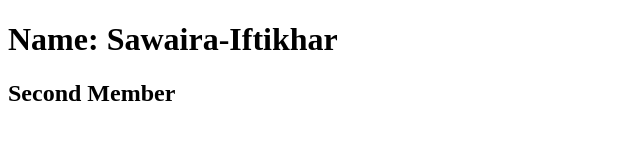
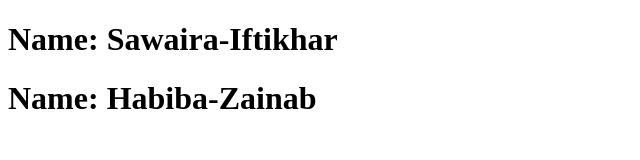
Before and after one commit to Tahreem-riaz/Anything, a plain HTML site: page index.html in a window 1280 px wide. Shown: the whole page, without its empty margins (0-640 px from the left). Drawn offline with Linux system fonts and the light colour scheme.

Commit message:
Frist Change

```diff
--- a/index.html
+++ b/index.html
@@ -6,7 +6,7 @@
     <title>Document</title>
 </head>
 <body>
-    <h1>Name: Sawaira-Iftikhar</h1>
-    <h2>Second Member</h2>
+    <h1>Name: Sawaira-Iftikhar </h1>
+    <h1>Name: Habiba-Zainab </h1>
 </body>
 </html>
```
